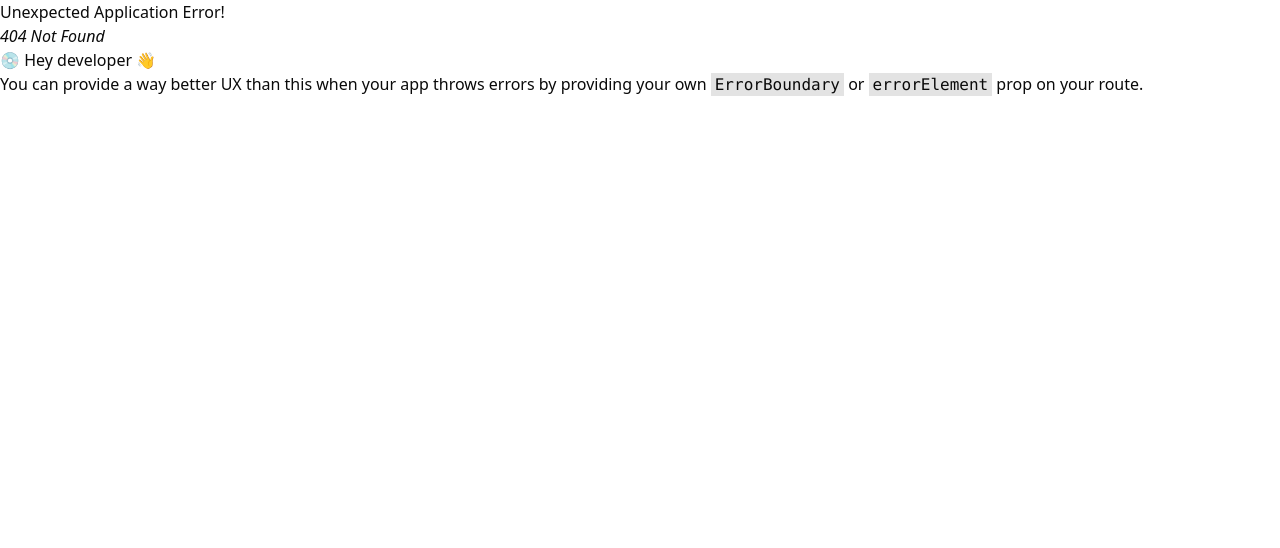
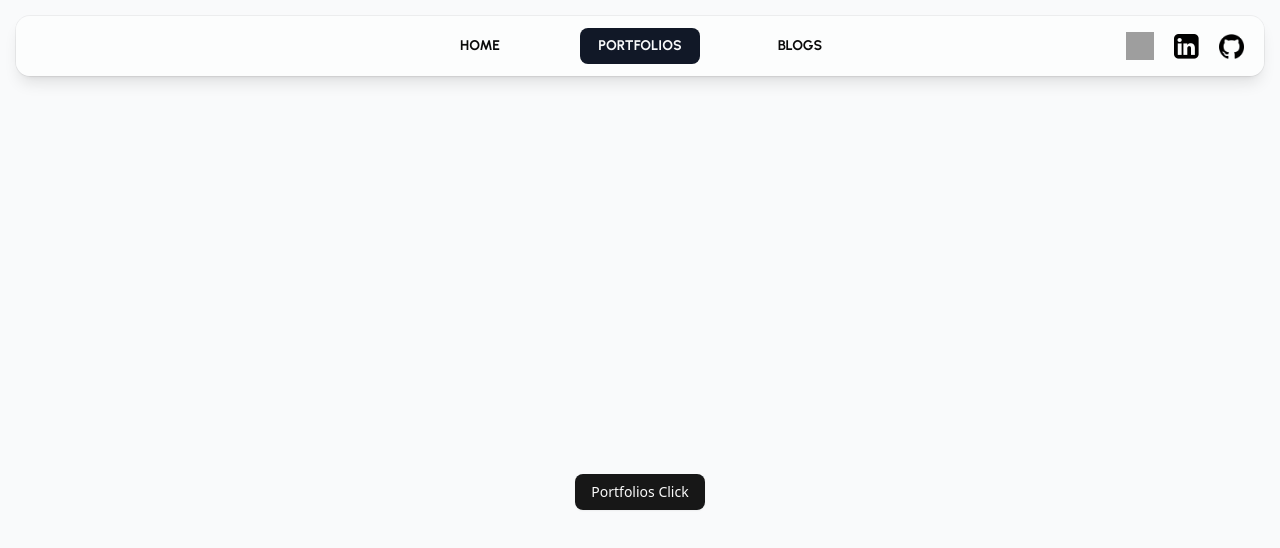
Before and after one commit to b1llywitant0/personal-website, a React (Vite) app: page /personal-website/portfolios in a window 1280 px wide. Before the commit this address had no page. Shown: the top 548 px of the page. Built offline with nearby package versions, Linux system fonts and the light colour scheme; grey boxes are pictures that could not be loaded; a web font is replaced by a local one.

Commit message:
Refactor: Separating Navigation Item as component

```diff
--- a/src/components/Header/NavigationBar.tsx
+++ b/src/components/Header/NavigationBar.tsx
@@ -1,4 +1,4 @@
-import { Link } from 'react-router-dom'
+import { Link, useLocation } from 'react-router-dom'
 import {
   NavigationMenu,
   NavigationMenuItem,
@@ -9,40 +9,25 @@ import { Button } from '../ui/button'
 import LinkedInLogo from '../../assets/icons/linkedin-icon-black-png.png'
 import GithubLogo from '../../assets/icons/github-icon-black.png'
 import EmailIcon from '../../assets/icons/email-icon-black.png'
+import { NavItem } from './NavigationItem'
 
 export function NavigationBar() {
+    const location = useLocation()
+
   return (
-    <div className="p-4 w-full urbanist-bold sticky top-0">
-      <div className="flex relative justify-center h-15 w-full isolate aspect-video w-96 rounded-xl bg-white/20 shadow-lg ring-1 ring-black/5">
+    <div className="p-4 w-full urbanist-bold sticky top-0 text-base text-l">
+      <div className="flex relative justify-center h-15 w-full isolate aspect-video rounded-xl bg-surface-light/50 shadow-lg ring-1 ring-black/5">
         <NavigationMenu className="w-full">
           <NavigationMenuList className="flex gap-x-10">
-            <NavigationMenuItem className="w-30">
-              <Link to="/">
-                <NavigationMenuLink className="flex items-center text-l">
-                  HOME
-                </NavigationMenuLink>
-              </Link>
-            </NavigationMenuItem>
-            <NavigationMenuItem className="w-30">
-              <Link to="/portfolio">
-                <NavigationMenuLink className="flex items-center text-l">
-                  PORTFOLIOS
-                </NavigationMenuLink>
-              </Link>
-            </NavigationMenuItem>
-            <NavigationMenuItem className="w-30">
-              <Link to="/blog">
-                <NavigationMenuLink className="flex items-center text-l">
-                  BLOGS
-                </NavigationMenuLink>
-              </Link>
-            </NavigationMenuItem>
+            <NavItem to='/'>HOME</NavItem>
+            <NavItem to='/portfolios'>PORTFOLIOS</NavItem>
+            <NavItem to='/blogs'>BLOGS</NavItem>
           </NavigationMenuList>
         </NavigationMenu>
         <div className="absolute right-0 h-full px-5 flex items-center justify-end gap-5">
             <Button className="p-0 bg-transparent hover:bg-transparent shadow-none">
             <Link to="/contact">
-            <img src={EmailIcon} className="w-[27px] h-[27px]" />
+            <img src={EmailIcon} className="w-[28px] h-[28px]" />
             </Link>
           </Button>
           <Button className="p-0 bg-transparent hover:bg-transparent shadow-none">
--- /dev/null
+++ b/src/components/Header/NavigationItem.tsx
@@ -0,0 +1,21 @@
+import { Link, useLocation } from "react-router-dom";
+import { NavigationMenuItem, NavigationMenuLink } from "../ui/navigation-menu";
+
+export function NavItem({ to, children }: { to: string; children: React.ReactNode }) {
+    const location = useLocation()
+    const isActive = location.pathname === to
+
+    return (
+      <NavigationMenuItem
+        className={`w-30 rounded-md ${
+          isActive ? 'text-text-inverted bg-background-dark' : ''
+        }`}
+      >
+        <Link to={to}>
+          <NavigationMenuLink className="flex items-center">
+            {children}
+          </NavigationMenuLink>
+        </Link>
+      </NavigationMenuItem>
+    )
+  }
--- a/src/index.css
+++ b/src/index.css
@@ -1,5 +1,7 @@
 @import 'tailwindcss';
 @import 'tw-animate-css';
+
+@config "../tailwind.config.js";
 
 @custom-variant dark (&:is(.dark *));
 
--- /dev/null
+++ b/src/pages/blogs/index.tsx
@@ -0,0 +1,11 @@
+import { Button } from '@/components/ui/button'
+
+export function Blogs() {
+  return (
+    <>
+      <div className="flex flex-col items-center justify-center min-h-svh">
+        <Button>Blogs Click</Button>
+      </div>
+    </>
+  )
+}
--- a/src/pages/home/index.tsx
+++ b/src/pages/home/index.tsx
@@ -1,8 +1,10 @@
+import { Banner } from '@/components/Banner/Banner'
 import { Button } from '@/components/ui/button'
 
 export function Homepage() {
   return (
     <>
+      <Banner />
       <div className="flex flex-col items-center justify-center min-h-svh">
         <Button>Homepage Click</Button>
       </div>
--- a/src/pages/layout.tsx
+++ b/src/pages/layout.tsx
@@ -1,12 +1,10 @@
-import { Banner } from '@/components/Banner/Banner'
 import { NavigationBar } from '@/components/Header/NavigationBar'
 import { Outlet } from 'react-router-dom'
 
 export function Layout() {
   return (
-    <div className="flex flex-col items-center">
+    <div className="flex flex-col items-center bg-background-light">
       <NavigationBar />
-      <Banner />
       <Outlet />
     </div>
   )
--- /dev/null
+++ b/src/pages/portfolios/index.tsx
@@ -0,0 +1,11 @@
+import { Button } from '@/components/ui/button'
+
+export function Portfolios() {
+  return (
+    <>
+      <div className="flex flex-col items-center justify-center min-h-svh">
+        <Button>Portfolios Click</Button>
+      </div>
+    </>
+  )
+}
--- a/src/pages/routes.tsx
+++ b/src/pages/routes.tsx
@@ -10,4 +10,22 @@ export const publicRoutes: RouteObject[] = [
       }
     },
   },
+  {
+    path: '/portfolios',
+    lazy: async () => {
+      const { Portfolios } = await import('./portfolios')
+      return {
+        element: <Portfolios />,
+      }
+    },
+  },
+  {
+    path: '/blogs',
+    lazy: async () => {
+      const { Blogs } = await import('./blogs')
+      return {
+        element: <Blogs />,
+      }
+    },
+  },
 ]
--- /dev/null
+++ b/tailwind.config.js
@@ -0,0 +1,29 @@
+/** @type {import('tailwindcss').Config} */
+export default {
+    darkMode: 'class',
+    theme: {
+      extend: {
+        colors: {
+          background: {
+            light: '#f9fafb',   // Light gray
+            dark: '#111827',    // Charcoal
+          },
+          surface: {
+            light: '#ffffff',   // White card
+            dark: '#1f2937',    // Slate card
+          },
+          text: {
+            base: '#111827',    // Light mode text
+            muted: '#6b7280',
+            inverted: '#f9fafb', // Dark mode text
+          },
+          accent: {
+            DEFAULT: '#3b82f6', // Sky 500
+            light: '#60a5fa',   // Sky 400
+            dark: '#2563eb',    // Sky 600
+          },
+        },
+      },
+    },
+    plugins: [],
+  }
```
Also changed, not shown: components.json.
